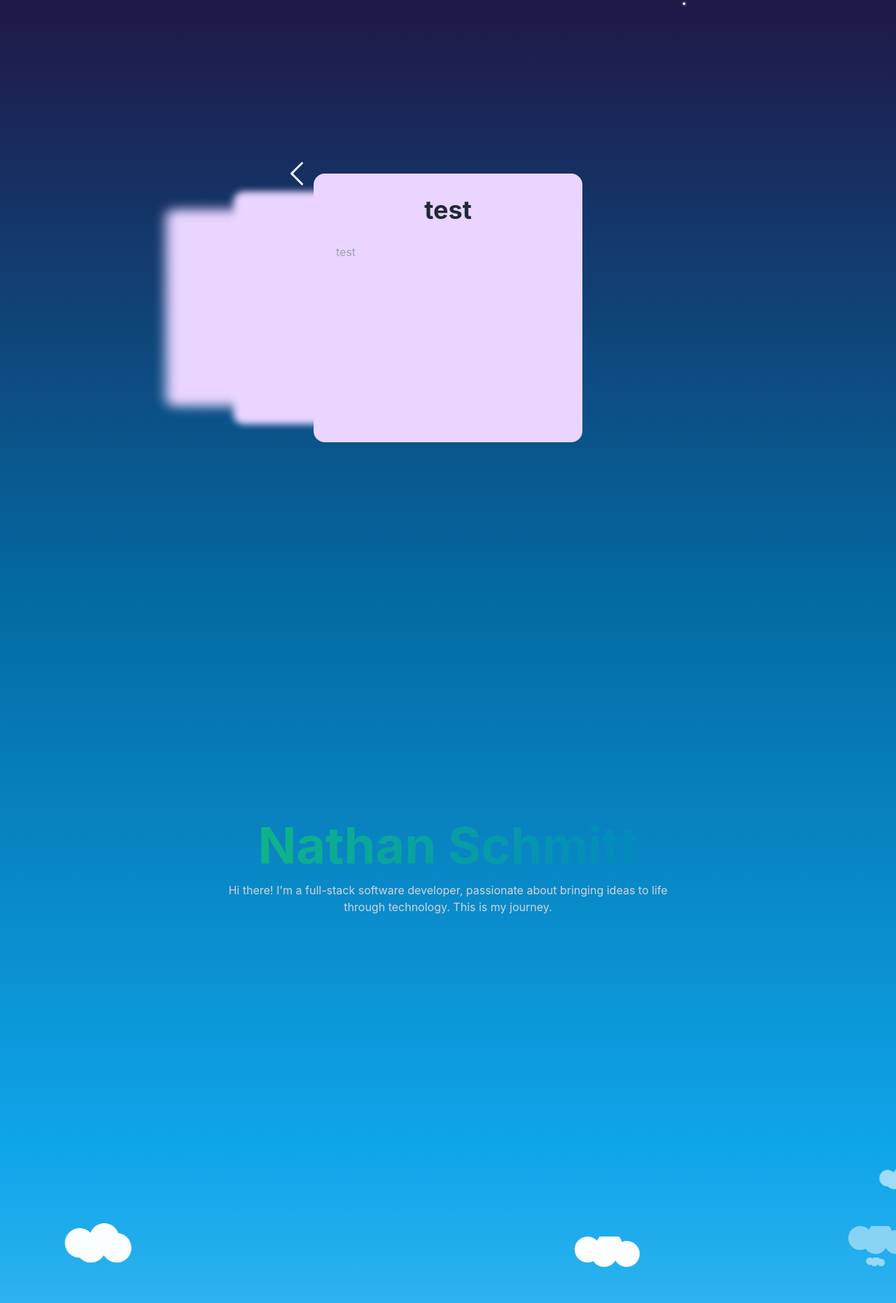
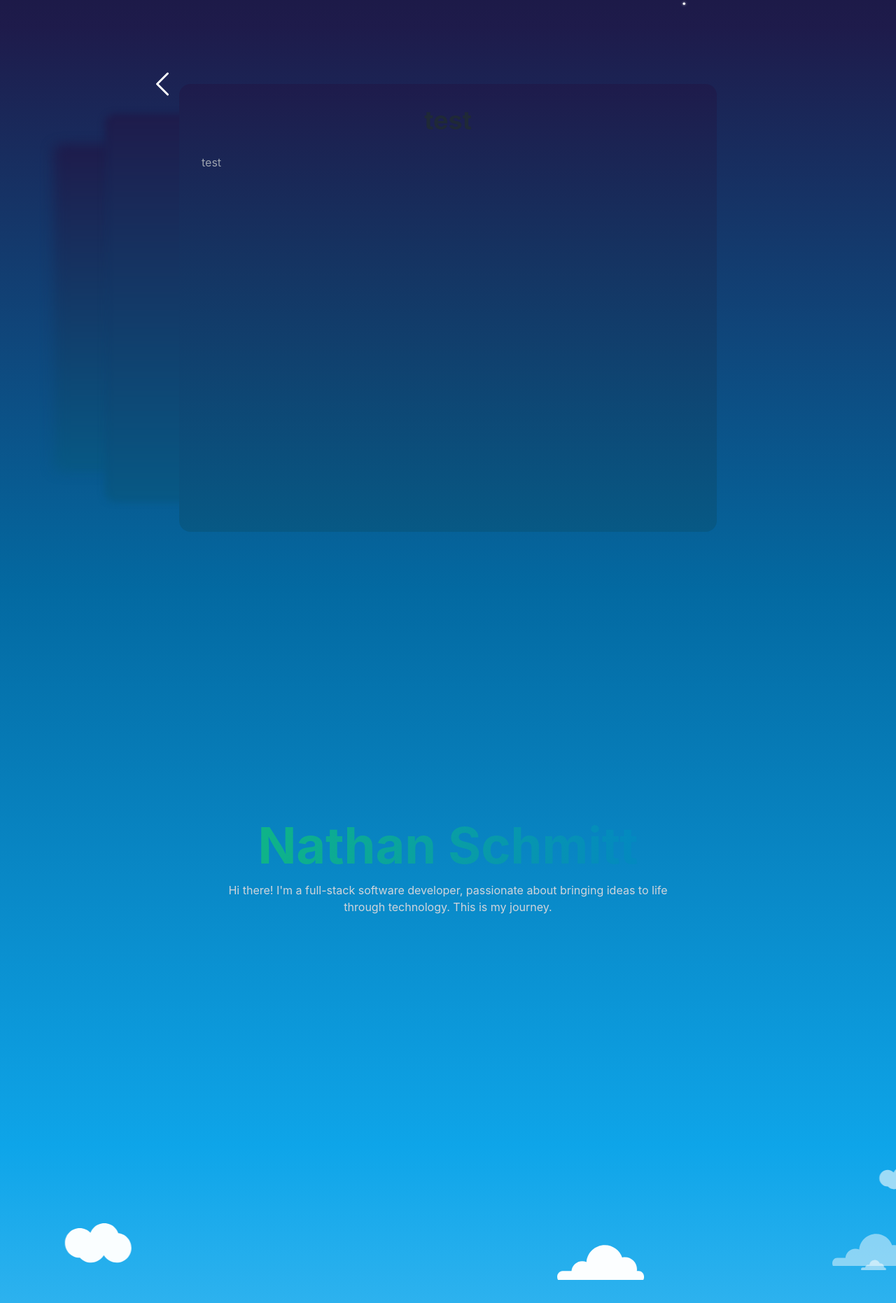
Before and after one commit to IBXCODECAT/personal-website, a React (Create React App) app: page / in a window 1280 px wide. Shown: the part 760-2622 px from the top of the page at 70% size. Built offline with nearby package versions, Linux system fonts and the light colour scheme.

Commit message:
Carasel Rework + Cloud SVG

```diff
--- a/src/App.tsx
+++ b/src/App.tsx
@@ -35,10 +35,9 @@ export default function App() {
       {/* Projects Section */}
       <SectionWrapper className="bg-gradient-to-b from-indigo-950 to-sky-700">
         <Carousel>
-          <CarouselCard content="test" title="test"/>
-
-          <CarouselCard content="test" title="test"/>
-          <CarouselCard content="test" title="test"/>
+          <CarouselCard title="Aviation Weather App" content="Aviation Weather"/>
+          <CarouselCard title="test" content="test"/>
+          <CarouselCard title="test" content="test"/>
         </Carousel>
 
       </SectionWrapper>
--- a/src/Components/Carousel/Carousel.tsx
+++ b/src/Components/Carousel/Carousel.tsx
@@ -15,7 +15,7 @@ const Carousel: FC<CarouselProps> = ({ children }) => {
   const count = React.Children.count(children);
 
   return (
-    <div className="carousel relative w-96 h-96 perspective-[500px]">
+    <div className="carousel relative z-10 w-3/5 h-4/5">
       {active > 0 && (
         <button
           className="nav left-0 absolute z-20 text-white transition-all duration-300 ease-out"
--- a/src/Components/Carousel/CarouselCard.tsx
+++ b/src/Components/Carousel/CarouselCard.tsx
@@ -7,7 +7,7 @@ interface CarouselCardProps {
 
 const CarouselCard: FC<CarouselCardProps> = ({title, content}) => {
     return (
-        <div className="card w-full h-full p-8 bg-purple-200 rounded-2xl text-gray-400 text-justify transition-all duration-300 ease-out">
+        <div className="card w-full h-full p-8 bg-gradient-to-b from-indigo-950 to-sky-800 rounded-2xl text-gray-400 text-justify transition-all duration-300 ease-out">
             <h2 className="text-center text-3xl md:text-4xl font-bold mb-7 text-gray-800">
             {title}
             </h2>
--- a/src/Components/FX/Clouds.tsx
+++ b/src/Components/FX/Clouds.tsx
@@ -41,14 +41,16 @@ const CloudSVG3: React.FC<CloudSVGProps> = ({ className, style }) => (
   <svg
     className={className}
     style={style}
-    viewBox="0 0 200 100"
+    viewBox="0 0 762 231"
     fill="currentColor"
     xmlns="http://www.w3.org/2000/svg"
   >
     <path
-      d="M190 40C190 56.5685 176.569 70 160 70C149.12 70 139.473 64.1804 134.006 55.1275C128.539 64.1804 118.88 70 108 70C91.4315 70 78 56.5685 78 40C78 23.4315 91.4315 10 108 10C118.88 10 128.539 15.8196 134.006 24.8725C139.473 15.8196 149.12 10 160 10C176.569 10 190 23.4315 190 40ZM100 30C100 46.5685 86.5685 60 70 60C53.4315 60 40 46.5685 40 30C40 13.4315 53.4315 0 70 0C86.5685 0 100 13.4315 100 30ZM150 20C150 36.5685 136.569 50 120 50C103.431 50 90 36.5685 90 20C90 3.43146 103.431 -10 120 -10C136.569 -10 150 3.43146 150 20Z"
-      fill="currentColor"
-    />
+      fill="#FFFFFF"
+      d="M715.394,228h-16.595c0.79-5.219,1.201-10.562,1.201-16c0-58.542-47.458-106-106-106
+      c-8.198,0-16.178,0.932-23.841,2.693C548.279,45.434,488.199,0,417.5,0c-84.827,0-154.374,65.401-160.98,148.529
+      C245.15,143.684,232.639,141,219.5,141c-49.667,0-90.381,38.315-94.204,87H46.607C20.866,228,0,251.058,0,279.5
+      S20.866,331,46.607,331h668.787C741.133,331,762,307.942,762,279.5S741.133,228,715.394,228z"/>
   </svg>
 );
 
```
